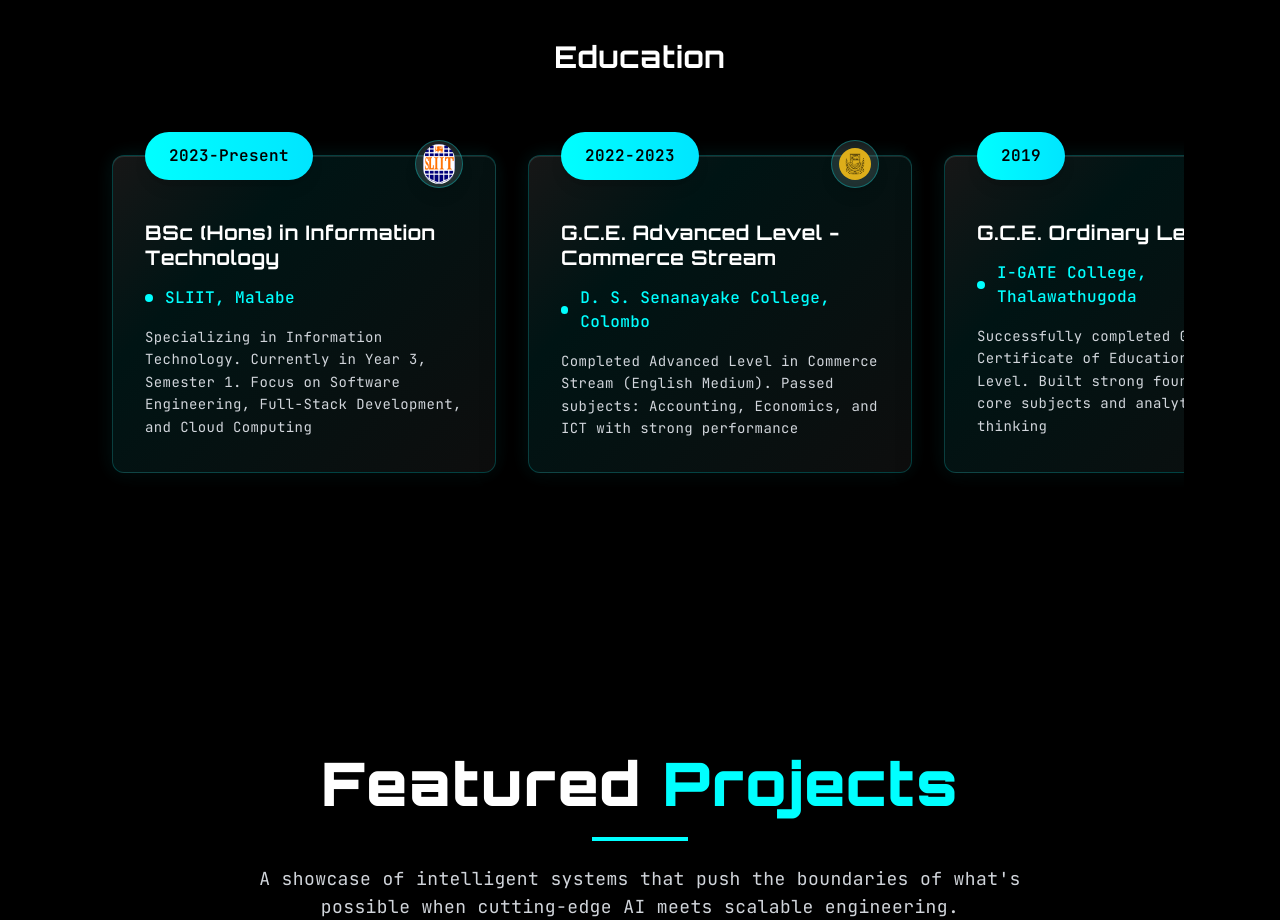
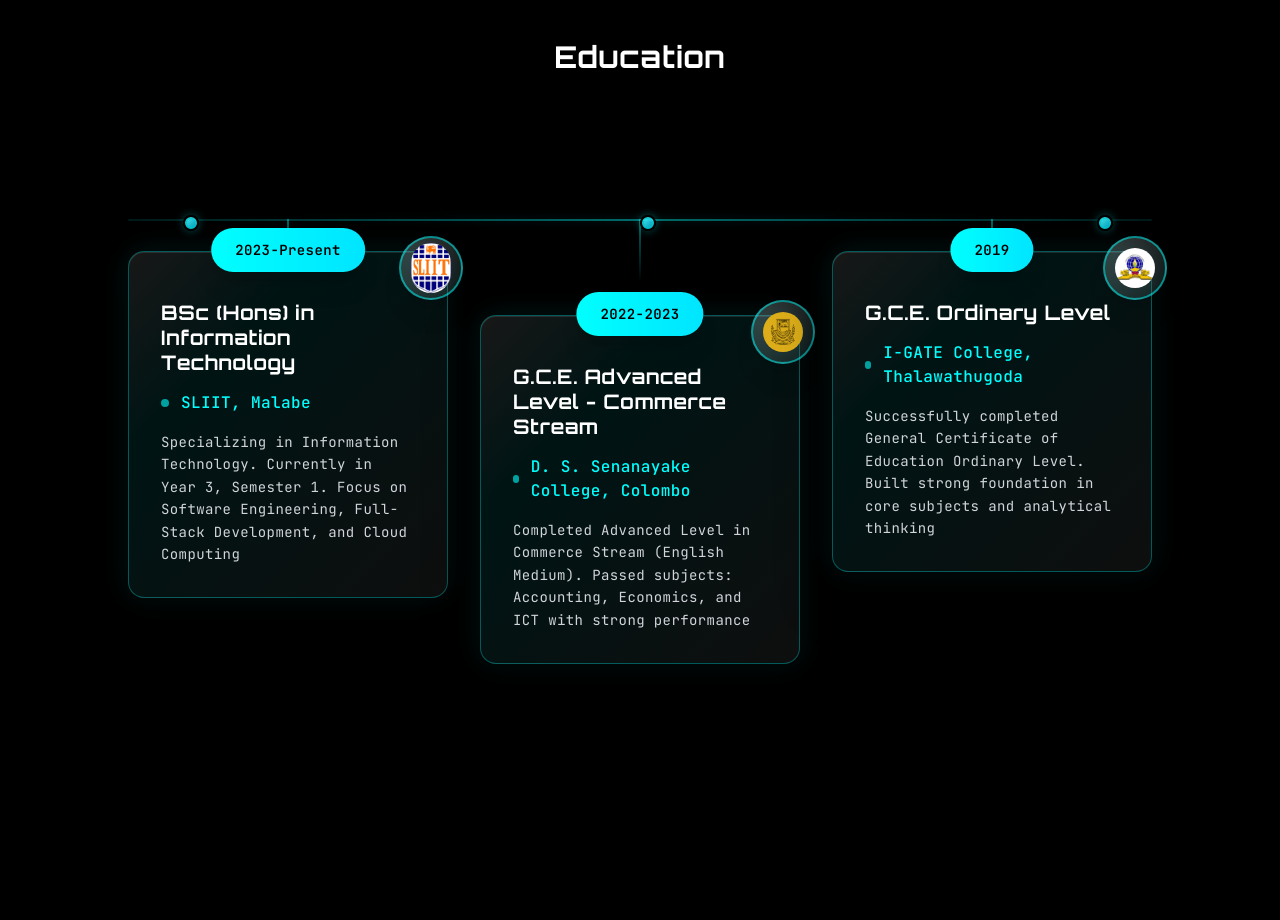
Before and after one commit to Lithira-Silva/Lithira-silva-cyberpunk-portfolio, a Next.js app: page / in a window 1280 px wide. Shown: the part 2100-3020 px from the top of the page. Built offline with nearby package versions, Linux system fonts and the light colour scheme.

Commit message:
feat: Revamp timeline layout with improved visuals and responsiveness for achievements section

```diff
--- a/components/About.tsx
+++ b/components/About.tsx
@@ -59,85 +59,123 @@ function AnimatedTimeline() {
 
   return (
     <div ref={timelineRef} className="w-full">
-      {/* Desktop Layout - Horizontal Timeline */}
-      <div className="hidden lg:block overflow-x-auto pb-6">
-        <div className="flex space-x-8 min-w-max px-4 pt-8">
+      {/* Desktop - Cool Horizontal Timeline */}
+      <div className="hidden lg:block relative">
+        {/* Timeline Line - Reduced brightness */}
+        <div className="absolute top-24 left-8 right-8 h-0.5 bg-gradient-to-r from-cyan-400/10 via-cyan-400/40 to-cyan-400/10 rounded-full shadow-sm">
+          <div className="absolute inset-0 bg-gradient-to-r from-cyan-400/0 via-cyan-400/20 to-cyan-400/0 blur-sm rounded-full"></div>
+        </div>
+
+        {/* Timeline Dots - Smaller and less bright */}
+        {achievements.map((_, index) => (
+          <div
+            key={`dot-${index}`}
+            className="absolute top-[5.75rem] w-4 h-4 bg-gradient-to-br from-cyan-400/80 to-cyan-500/80 rounded-full shadow-md border-2 border-black z-20"
+            style={{
+              left: `${8 + (index * (100 - 16) / (achievements.length - 1))}%`,
+              boxShadow: '0 0 8px rgba(0, 255, 255, 0.3), inset 0 1px 2px rgba(255, 255, 255, 0.2)'
+            }}
+          >
+            <div className="absolute inset-0.5 bg-gradient-to-br from-cyan-300/60 to-cyan-600/60 rounded-full"></div>
+          </div>
+        ))}
+
+        {/* Education Cards */}
+        <div className="flex justify-between items-start pt-16 pb-8 px-8">
           {achievements.map((achievement, index) => (
             <motion.div
               key={index}
               data-index={index}
-              className="flex-shrink-0 w-96 rounded-xl p-8 relative transition-all duration-500 hover:scale-105 hover:shadow-2xl group"
-              style={{
-                background: 'linear-gradient(135deg, rgba(25, 25, 25, 0.9) 0%, rgba(0, 255, 255, 0.08) 30%, rgba(15, 15, 15, 0.9) 100%)',
-                backdropFilter: 'blur(20px) saturate(150%)',
-                WebkitBackdropFilter: 'blur(20px) saturate(150%)',
-                border: '1px solid rgba(0, 255, 255, 0.2)',
-                boxShadow: '0 15px 40px rgba(0, 0, 0, 0.5), inset 0 1px 0 rgba(255, 255, 255, 0.1), 0 0 20px rgba(0, 255, 255, 0.1)'
-              }}
+              className="relative w-80 group"
               initial={{ opacity: 0, y: 50 }}
               animate={visibleItems.includes(index) ? { opacity: 1, y: 0 } : {}}
-              transition={{ duration: 0.7, delay: index * 0.15 }}
+              transition={{ duration: 0.8, delay: index * 0.2 }}
             >
-              {/* Year Badge - Fixed positioning */}
-              <div className="absolute -top-6 left-8 bg-gradient-to-r from-cyan-400 to-cyan-500 text-black px-6 py-3 rounded-full text-base font-mono font-bold shadow-lg z-10 whitespace-nowrap">
+              {/* Timeline Connector Line - Reduced brightness */}
+              <div className="absolute top-8 left-1/2 w-0.5 h-16 bg-gradient-to-b from-cyan-400/40 to-transparent transform -translate-x-1/2"></div>
+
+              {/* Education Card */}
+              <div
+                className={`relative mt-24 p-8 rounded-2xl transition-all duration-500 hover:scale-105 hover:shadow-2xl group cursor-pointer ${
+                  index % 2 === 0 ? 'transform -translate-y-8' : 'transform translate-y-8'
+                }`}
+                style={{
+                  background: 'linear-gradient(135deg, rgba(25, 25, 25, 0.95) 0%, rgba(0, 255, 255, 0.08) 30%, rgba(15, 15, 15, 0.95) 100%)',
+                  backdropFilter: 'blur(25px) saturate(150%)',
+                  WebkitBackdropFilter: 'blur(25px) saturate(150%)',
+                  border: '1px solid rgba(0, 255, 255, 0.3)',
+                  boxShadow: '0 20px 50px rgba(0, 0, 0, 0.6), inset 0 1px 0 rgba(255, 255, 255, 0.1), 0 0 30px rgba(0, 255, 255, 0.1)'
+                }}
+              >
+                {/* Year Badge */}
+                <div className="absolute -top-6 left-1/2 transform -translate-x-1/2 bg-gradient-to-r from-cyan-400 to-cyan-500 text-black px-6 py-3 rounded-full text-sm font-mono font-bold shadow-xl z-10 whitespace-nowrap">
                   {achievement.year}
                 </div>
 
                 {/* Institution Logo */}
-              <div className="absolute -top-4 right-8 w-12 h-12 bg-white/10 backdrop-blur-md rounded-full flex items-center justify-center border border-cyan-400/30 shadow-lg z-10">
+                <div className="absolute -top-4 -right-4 w-16 h-16 bg-gradient-to-br from-white/20 to-white/5 backdrop-blur-md rounded-full flex items-center justify-center border-2 border-cyan-400/50 shadow-xl z-10 group-hover:scale-110 transition-transform duration-300">
                   <Image
                     src={achievement.logo}
                     alt={`${achievement.company} logo`}
-                  width={32}
-                  height={32}
+                    width={40}
+                    height={40}
                     className="object-contain rounded-full"
                     onError={(e) => {
-                    // Hide the logo container if image fails to load
-                    (e.target as HTMLElement).closest('.w-12')?.classList.add('hidden')
+                      (e.target as HTMLElement).closest('.w-16')?.classList.add('hidden')
                     }}
                   />
                 </div>
 
                 {/* Content */}
-              <div className="mt-8 space-y-4">
+                <div className="space-y-4 pt-4">
                   <h4 className="font-orbitron font-bold text-xl text-white leading-tight group-hover:text-cyan-400 transition-colors duration-300">
                     {achievement.title}
                   </h4>
+
                   <div className="flex items-center space-x-3">
-                  <div className="w-2 h-2 bg-cyan-400 rounded-full"></div>
+                    <div className="w-2 h-2 bg-cyan-400/60 rounded-full"></div>
                     <p className="text-cyan-400 font-mono text-base font-medium">
                       {achievement.company}
                     </p>
                   </div>
+
                   <p className="text-gray-300 font-mono text-sm leading-relaxed">
                     {achievement.description}
                   </p>
                 </div>
 
                 {/* Hover Glow Effect */}
-              <div className="absolute inset-0 bg-gradient-to-r from-cyan-400/0 via-cyan-400/5 to-cyan-400/0 opacity-0 group-hover:opacity-100 transition-opacity duration-500 rounded-xl"></div>
+                <div className="absolute inset-0 bg-gradient-to-r from-cyan-400/0 via-cyan-400/5 to-cyan-400/0 opacity-0 group-hover:opacity-100 transition-opacity duration-500 rounded-2xl pointer-events-none"></div>
+              </div>
             </motion.div>
           ))}
         </div>
       </div>
 
-      {/* Mobile/Tablet Layout - Vertical Timeline */}
-      <div className="lg:hidden space-y-6">
+      {/* Mobile/Tablet - Vertical Timeline */}
+      <div className="lg:hidden space-y-8 relative">
+        {/* Vertical Timeline Line - Reduced brightness */}
+        <div className="absolute left-6 top-0 bottom-0 w-0.5 bg-gradient-to-b from-cyan-400/10 via-cyan-400/40 to-cyan-400/10 rounded-full">
+          <div className="absolute inset-0 bg-gradient-to-b from-cyan-400/0 via-cyan-400/20 to-cyan-400/0 blur-sm rounded-full"></div>
+        </div>
+
         {achievements.map((achievement, index) => (
           <motion.div
             key={index}
             data-index={index}
-            className="relative pl-8 pb-8 border-l-2 border-cyan-400/30 last:border-l-0"
+            className="relative pl-16"
             initial={{ opacity: 0, x: -30 }}
             animate={visibleItems.includes(index) ? { opacity: 1, x: 0 } : {}}
-            transition={{ duration: 0.6, delay: index * 0.1 }}
+            transition={{ duration: 0.6, delay: index * 0.15 }}
           >
-            {/* Timeline Dot */}
-            <div className="absolute -left-2 top-2 w-4 h-4 bg-cyan-400 rounded-full shadow-lg"></div>
+            {/* Timeline Dot - Smaller and less bright */}
+            <div className="absolute left-4 top-8 w-4 h-4 bg-gradient-to-br from-cyan-400/80 to-cyan-500/80 rounded-full shadow-md border-2 border-black z-10">
+              <div className="absolute inset-0.5 bg-gradient-to-br from-cyan-300/60 to-cyan-600/60 rounded-full"></div>
+            </div>
 
-            {/* Content Card */}
+            {/* Mobile Education Card */}
             <div
-              className="ml-6 p-6 rounded-xl transition-all duration-300 hover:scale-[1.02] relative"
+              className="p-6 rounded-xl transition-all duration-300 hover:scale-[1.02] relative"
               style={{
                 background: 'linear-gradient(135deg, rgba(25, 25, 25, 0.9) 0%, rgba(0, 255, 255, 0.06) 30%, rgba(15, 15, 15, 0.9) 100%)',
                 backdropFilter: 'blur(15px) saturate(140%)',
@@ -146,38 +184,35 @@ function AnimatedTimeline() {
                 boxShadow: '0 10px 25px rgba(0, 0, 0, 0.4), inset 0 1px 0 rgba(255, 255, 255, 0.08)'
               }}
             >
-              {/* Institution Logo - Mobile */}
-              <div className="absolute top-4 right-4 w-10 h-10 bg-white/10 backdrop-blur-md rounded-full flex items-center justify-center border border-cyan-400/30 shadow-lg">
+              {/* Mobile Logo */}
+              <div className="absolute top-4 right-4 w-12 h-12 bg-white/10 backdrop-blur-md rounded-full flex items-center justify-center border border-cyan-400/30 shadow-lg">
                 <Image
                   src={achievement.logo}
                   alt={`${achievement.company} logo`}
-                  width={24}
-                  height={24}
+                  width={28}
+                  height={28}
                   className="object-contain rounded-full"
                   onError={(e) => {
-                    // Hide the logo container if image fails to load
-                    (e.target as HTMLElement).closest('.w-10')?.classList.add('hidden')
+                    (e.target as HTMLElement).closest('.w-12')?.classList.add('hidden')
                   }}
                 />
               </div>
 
               {/* Year Badge */}
-              <span className="inline-block bg-gradient-to-r from-cyan-400 to-cyan-500 text-black px-4 py-2 rounded-full text-sm font-mono font-bold mb-4 shadow-lg whitespace-nowrap">
+              <span className="inline-block bg-gradient-to-r from-cyan-400 to-cyan-500 text-black px-4 py-2 rounded-full text-sm font-mono font-bold mb-4 shadow-lg">
                 {achievement.year}
               </span>
 
-              <h4 className="font-orbitron font-bold text-lg text-white mb-3 leading-tight pr-12">
+              <h4 className="font-orbitron font-bold text-lg text-white mb-3 leading-tight pr-14">
                 {achievement.title}
               </h4>
 
                   <div className="flex items-center space-x-2 mb-3">
-                <div className="w-1.5 h-1.5 bg-cyan-400 rounded-full"></div>
+                    <div className="w-1.5 h-1.5 bg-cyan-400/60 rounded-full"></div>
                     <p className="text-cyan-400 font-mono text-sm font-medium">
                       {achievement.company}
                     </p>
-              </div>
-
-              <p className="text-gray-300 font-mono text-sm leading-relaxed">
+                  </div>              <p className="text-gray-300 font-mono text-sm leading-relaxed">
                 {achievement.description}
               </p>
             </div>
```
Lines whose indentation alone changed are shown as unchanged.
